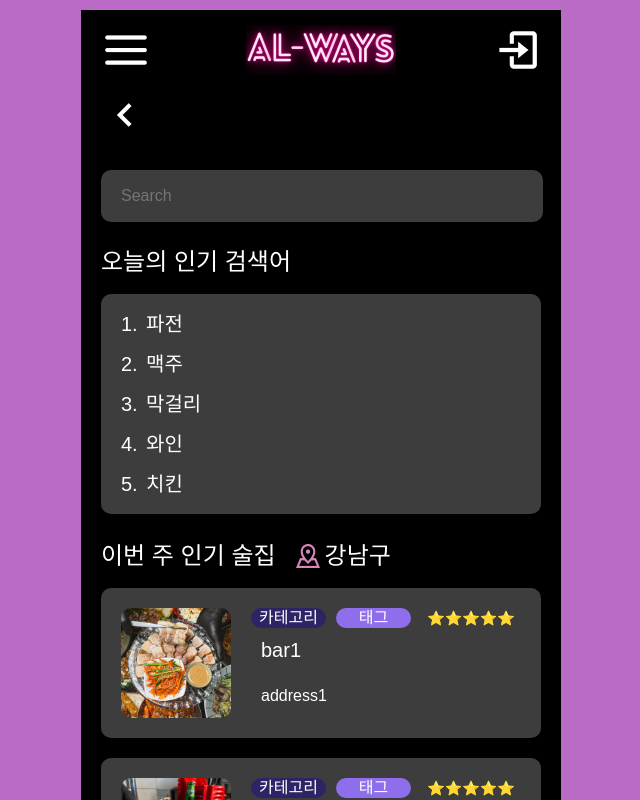
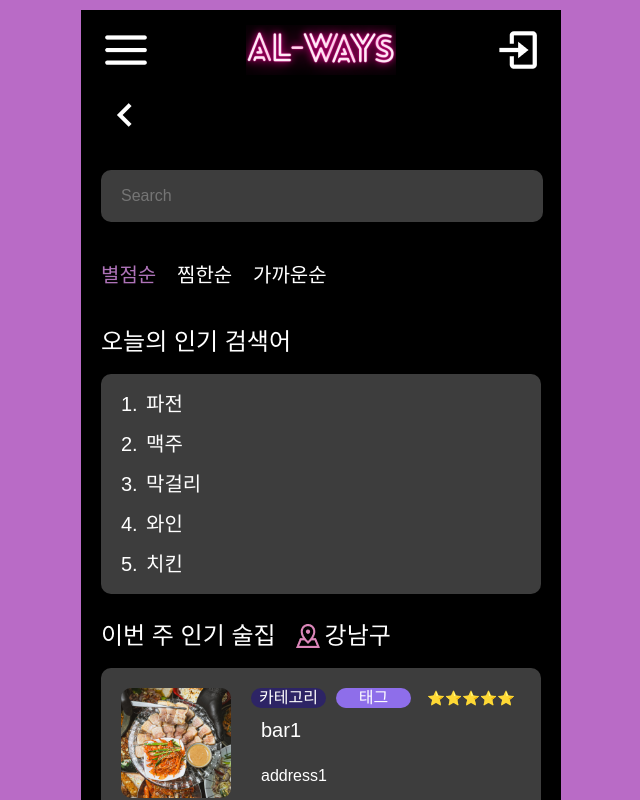
Before and after one commit to Al-ways/Al-ways-FE, a React (Vite) app: page /search in a window 1280 px wide. Shown: the top 800 px of the page, without its empty margins (419-1059 px from the left). Built offline with nearby package versions, Linux system fonts and the light colour scheme; a web font is replaced by a local one.

Commit message:
design: 'SortTextMolecule 구현'
검색 시 렌더링되는 SortTextMolecule(별점순 등) 구현했습니다.

Related to: #16

```diff
--- a/src/components/atom/Text.tsx
+++ b/src/components/atom/Text.tsx
@@ -25,6 +25,7 @@ interface TextProps {
   ai?: string;
   jc?: string;
   bc?: string;
+  onClick?: () => void;
 }
 
 const Text = ({
@@ -50,6 +51,7 @@ const Text = ({
   ai,
   jc,
   bc,
+  onClick,
 }: TextProps) => {
   return (
     <TextContainer
@@ -74,6 +76,7 @@ const Text = ({
       ai={ai}
       jc={jc}
       bc={bc}
+      onClick={onClick}
     >
       {txt}
     </TextContainer>
@@ -103,5 +106,8 @@ const TextContainer = styled.div<TextProps>`
   align-items: ${(props) => props.ai || 'auto'};
   justify-content: ${(props) => props.jc || 'auto'};
   background-color: ${(props) => props.bc || 'none'};
+
+  /* cursor: ${(props) =>
+    props.cursor || 'auto' || props.onClick ? 'pointer' : 'auto'}; */
 `;
 export default Text;
--- a/src/components/molecule/BoxMolecule.tsx
+++ b/src/components/molecule/BoxMolecule.tsx
@@ -13,7 +13,7 @@ interface BoxProps {
 
 const BoxMolecule = ({ width, height, color, txt, fonts, br }: BoxProps) => {
   return (
-    <Container width={width} height={height} color={color} br={br}>
+    <BoxContainer width={width} height={height} color={color} br={br}>
       <Text
         width={width}
         height={height}
@@ -23,13 +23,13 @@ const BoxMolecule = ({ width, height, color, txt, fonts, br }: BoxProps) => {
         align={'center'}
         br={br}
       />
-    </Container>
+    </BoxContainer>
   );
 };
 
 export default BoxMolecule;
 
-const Container = styled.div<{
+const BoxContainer = styled.div<{
   width: string;
   height: string;
   color?: string;
--- a/src/components/molecule/CommunityThumbnailMolecule.tsx
+++ b/src/components/molecule/CommunityThumbnailMolecule.tsx
@@ -13,9 +13,7 @@ const CommunityThumbnailMolecule = () => {
           height={'20'}
           fonts={'16'}
           br={'10'}
-          display={'flex'}
-          ai={'center'}
-          jc={'center'}
+          align={'center'}
           bc={COLORS.dark_gray}
           txt={'맛집추천'}
         />
--- /dev/null
+++ b/src/components/molecule/SortTextMolecule.tsx
@@ -0,0 +1,50 @@
+import { useState } from 'react';
+import styled from '@emotion/styled';
+import Text from '../atom/Text';
+import { COLORS } from '../../share/colors';
+
+const SortTextMolecule = () => {
+  const [selectedText, setSelectedText] = useState('별점순');
+  return (
+    <SortContanier>
+      <Text
+        onClick={() => setSelectedText('별점순')}
+        color={selectedText === '별점순' ? COLORS.main : 'auto'}
+        width={'56'}
+        height={'20'}
+        fonts={'20'}
+        ml={'20'}
+        txt={'별점순'}
+      />
+      <Text
+        onClick={() => setSelectedText('찜한순')}
+        color={selectedText === '찜한순' ? COLORS.main : 'auto'}
+        width={'56'}
+        height={'20'}
+        fonts={'20'}
+        ml={'20'}
+        txt={'찜한순'}
+      />
+      <Text
+        onClick={() => setSelectedText('가까운순')}
+        color={selectedText === '가까운순' ? COLORS.main : 'auto'}
+        width={'74'}
+        height={'20'}
+        fonts={'20'}
+        ml={'20'}
+        txt={'가까운순'}
+      />
+    </SortContanier>
+  );
+};
+
+export default SortTextMolecule;
+
+const SortContanier = styled.div`
+  width: 480px;
+  height: 50px;
+  margin-bottom: 30px;
+
+  display: flex;
+  align-items: center;
+`;
--- a/src/components/molecule/ThumbnailMolecule.tsx
+++ b/src/components/molecule/ThumbnailMolecule.tsx
@@ -110,10 +110,6 @@ const Container = styled.div`
   border-radius: 10px;
   margin-bottom: 20px;
 
-  &:last-child {
-    margin-bottom: 0;
-  }
-
   display: flex;
   align-items: center;
   justify-content: center;
--- a/src/pages/Search.tsx
+++ b/src/pages/Search.tsx
@@ -1,7 +1,7 @@
 import GoBackMolecule from '../components/molecule/GoBackMolecule';
 import HeaderMolecule from '../components/molecule/HeaderMolecule';
 import SearchInputMolecule from '../components/molecule/SearchInputMolecule';
-import ThumbnailMolecule from '../components/molecule/ThumbnailMolecule';
+import SortTextMolecule from '../components/molecule/SortTextMolecule';
 import PopularKeywordOrganism from '../components/organism/PopularKeywordOrganism';
 import ThumbnailContainerOrganism from '../components/organism/ThumbnailContainerOrganism';
 
@@ -11,8 +11,8 @@ const Search = () => {
       <HeaderMolecule />
       <GoBackMolecule />
       <SearchInputMolecule />
+      <SortTextMolecule />
       <PopularKeywordOrganism />
-      {/* <ThumbnailMolecule /> */}
       <ThumbnailContainerOrganism />
     </>
   );
```
